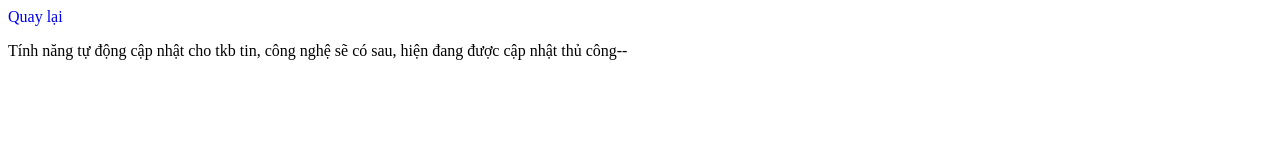
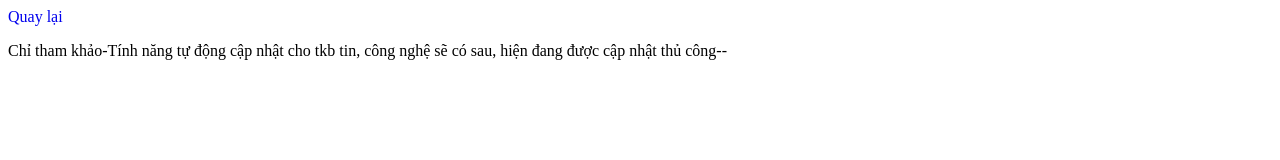
Before and after one commit to vmquan08/xemtkb, a plain HTML site: page tkb-tincn.html in a window 1280 px wide. Shown: the top 160 px of the page. Drawn offline with Linux system fonts and the light colour scheme.

Commit message:
super minor change

```diff
--- a/tkb-tincn.html
+++ b/tkb-tincn.html
@@ -7,7 +7,7 @@
 </head>
 <body>
     <a href="index.html" style="text-decoration: none;">Quay lại</a>
-    <p>Tính năng tự động cập nhật cho tkb tin, công nghệ sẽ có sau, hiện đang được cập nhật thủ công--</p>
+    <p>Chỉ tham khảo-Tính năng tự động cập nhật cho tkb tin, công nghệ sẽ có sau, hiện đang được cập nhật thủ công--</p>
     <img src="tkb-tincn.jpg" alt="tkb Tin học, Công nghệ" style="width: 100vw;">
 </body>
 </html>
```
